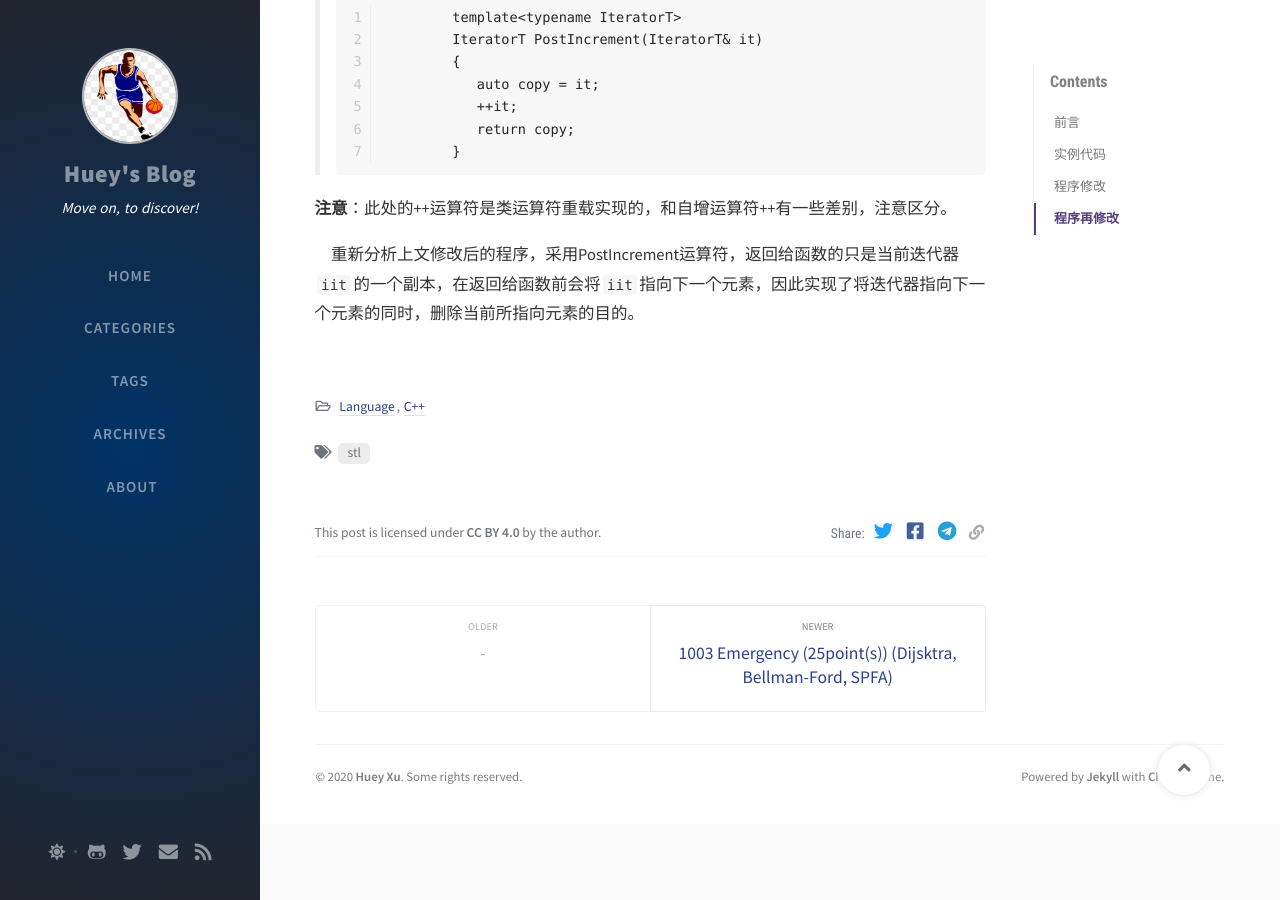
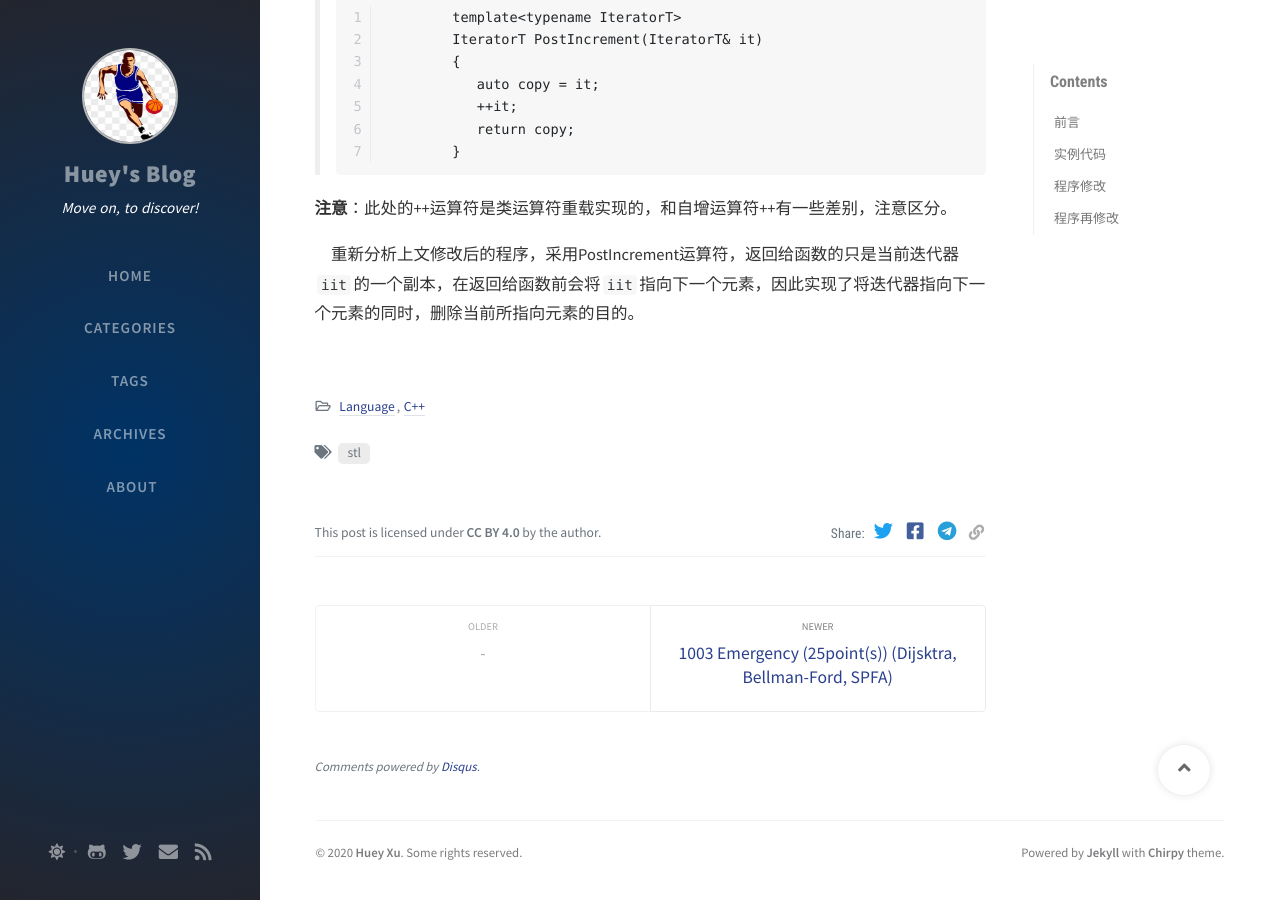
Before and after one commit to hughesxu/hughesxu.github.io, a Jekyll site: the page built from _posts/2020-05-18-STL-iterator-failure-with-erase-method.markdown, in a window 1280 px wide and 900 px high, scrolled down 2526 px. Built offline with Jekyll 4.4.1, drawn with Linux system fonts in a browser that asks for light colours; nearby versions of some CDN libraries; comment, search, counter and statistics services are not loaded; part of the change alters nothing that is shown.

Commit message:
Update config.yaml

```diff
--- a/_config.yml
+++ b/_config.yml
@@ -53,7 +53,7 @@ timezone: Asia/Shanghai
 
 google_analytics:
   # Fill with your Google Analytics ID
-  id: ''
+  id: 'G-63Z0BSWVHE'
   # The Google Analytics pageviews switch.
 
   pv:
@@ -65,8 +65,8 @@ google_analytics:
     cache: false  # pv data local cache, good for the users from GFW area.
 
 disqus:
-  comments: false  # boolean type, the global switch for posts comments.
-  shortname: ''    # Fill with your Disqus shortname. › https://help.disqus.com/en/articles/1717111-what-s-a-shortname
+  comments: true  # boolean type, the global switch for posts comments.
+  shortname: 'hueyxu'    # Fill with your Disqus shortname. › https://help.disqus.com/en/articles/1717111-what-s-a-shortname
 
 
 # Prefer color scheme setting, available values:
```
